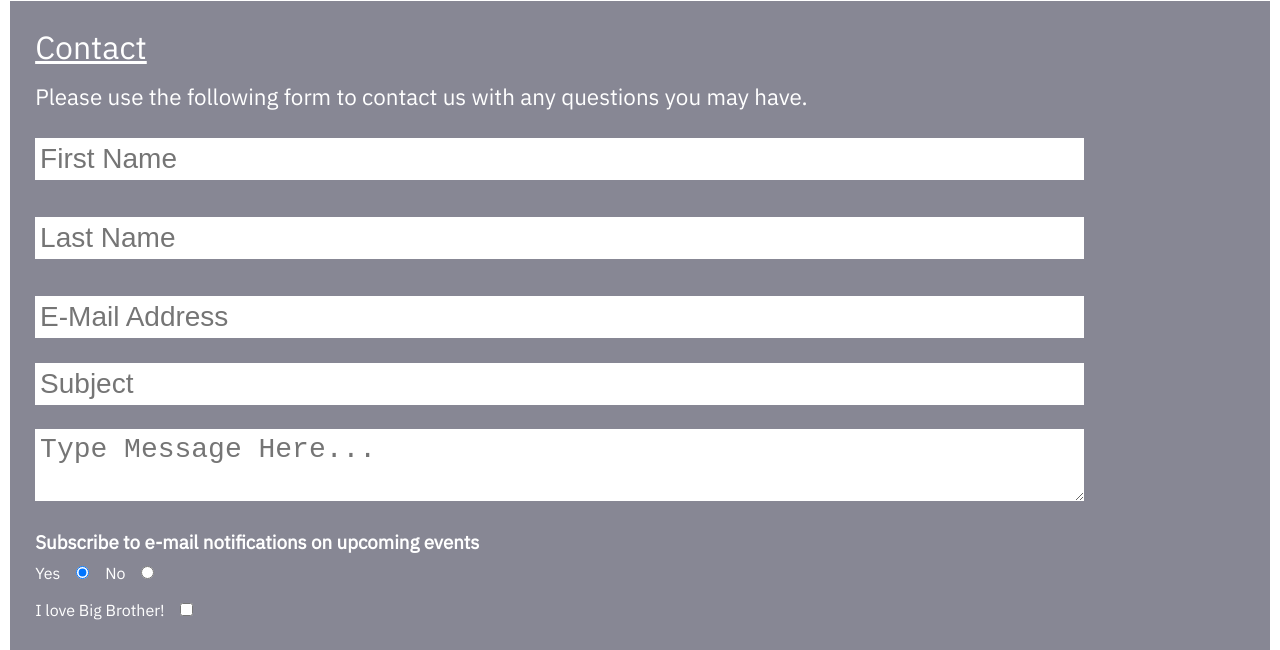
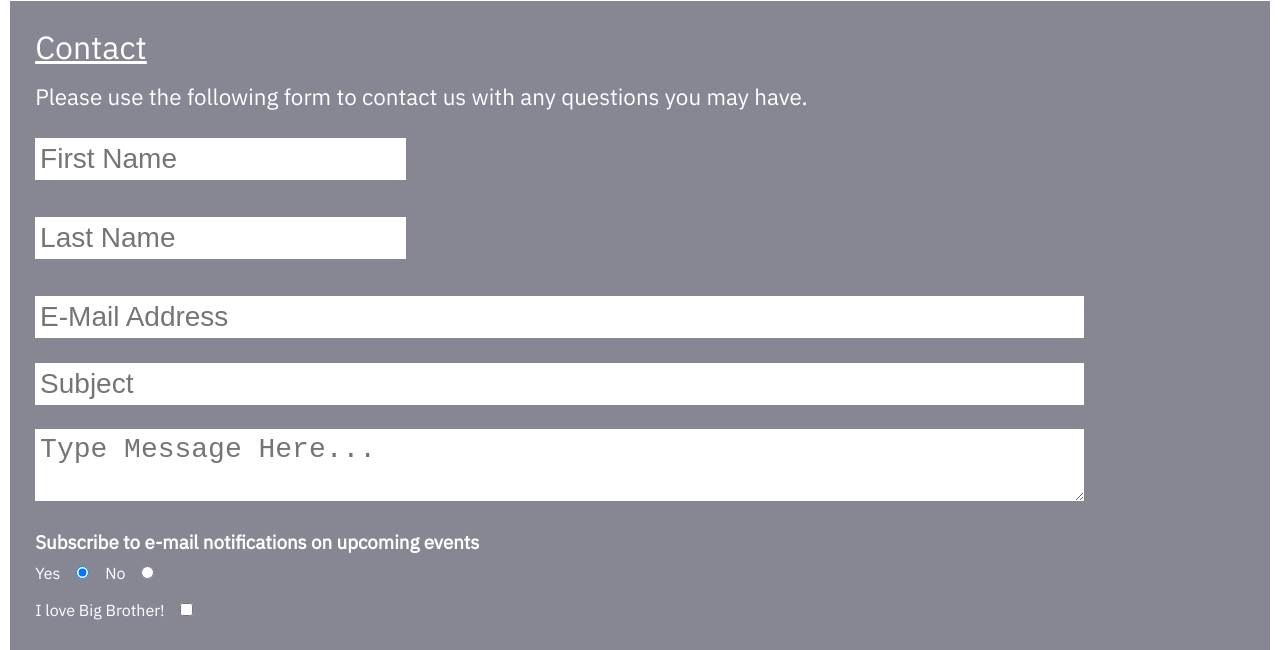
Before and after one commit to pidg0015/pidg0015.github.io, a plain HTML site: page final/contact.html in a window 1280 px wide. Shown: the part 117-767 px from the top of the page. Drawn offline with nearby package versions, Linux system fonts and the light colour scheme.

Commit message:
WEEEEEEEE

```diff
--- a/final/contact.html
+++ b/final/contact.html
@@ -76,14 +76,13 @@
 	<form id="htmlForm" action="somepage.php" method="get">
 
 <!-- first last name -->
-		<div class="input-container name required validate">
+		<div class="input-container  required validate">
 			<label class="input-label label-text" for="first_name"></label>
-
 
 			<input type="text" name="first_name" id="first_name" placeholder="First Name">
 			<p class="feedback"></p>
 		</div>
-		<div class="input-container name required validate">
+		<div class="input-container  required validate">
 			<label class="input-label label-text" for="last_name"></label>
 
 			<input type="text" name="last_name" id="last_name" placeholder="Last Name">
--- a/final/styles/styles.css
+++ b/final/styles/styles.css
@@ -420,7 +420,9 @@ main form input, textarea {
 .subject input {
 	width: 85%;
 	display: block;
+
 }
+
 
 .e-mail input {
 	width: 85%;
```
